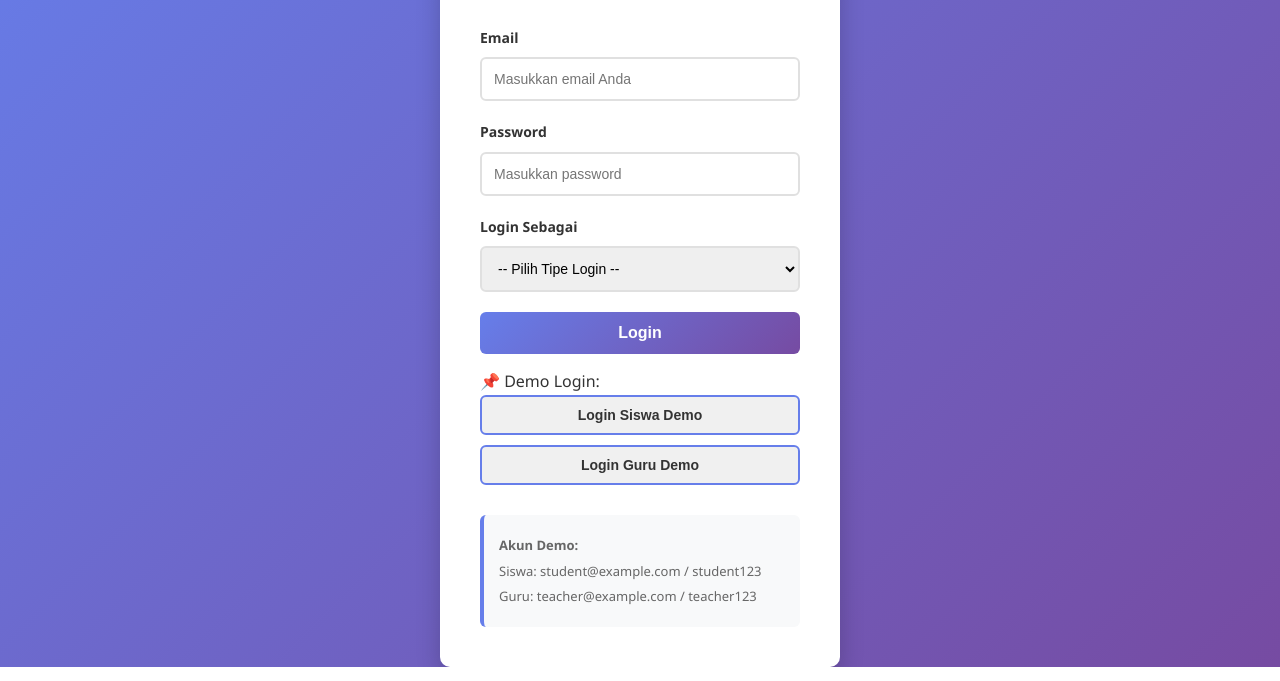
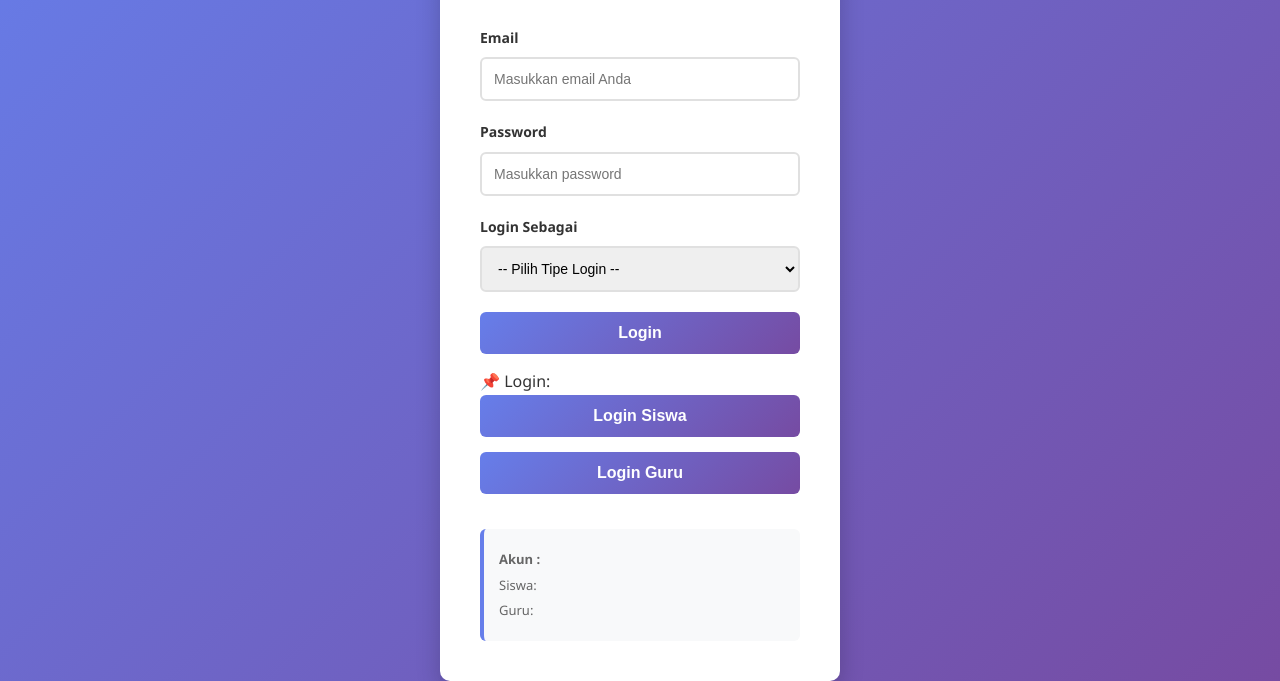
Before and after one commit to Zuel25/adaptive-learning-system, a plain HTML site: page frontend/index.html in a window 1280 px wide. Shown: the part 165-846 px from the top of the page. Drawn offline with Linux system fonts and the light colour scheme.

Commit message:
Refactor demo login section to standard login

```diff
--- a/frontend/index.html
+++ b/frontend/index.html
@@ -35,16 +35,16 @@
                 <button type="submit" class="btn-login">Login</button>
             </form>
 
-            <div class="demo-login">
-                <p>📌 Demo Login:</p>
-                <button type="button" class="btn-demo" onclick="demoLogin('student')">Login Siswa Demo</button>
-                <button type="button" class="btn-demo" onclick="demoLogin('teacher')">Login Guru Demo</button>
+            <div class="login">
+                <p>📌 Login:</p>
+                <button type="button" class="btn-login" onclick="Login('student')">Login Siswa</button>
+                <button type="button" class="btn-login" onclick="Login('teacher')">Login Guru</button>
             </div>
 
             <div class="info-box">
-                <p><strong>Akun Demo:</strong></p>
-                <p>Siswa: student@example.com / student123</p>
-                <p>Guru: teacher@example.com / teacher123</p>
+                <p><strong>Akun :</strong></p>
+                <p>Siswa: </p>
+                <p>Guru: </p>
             </div>
         </div>
     </div>
```
